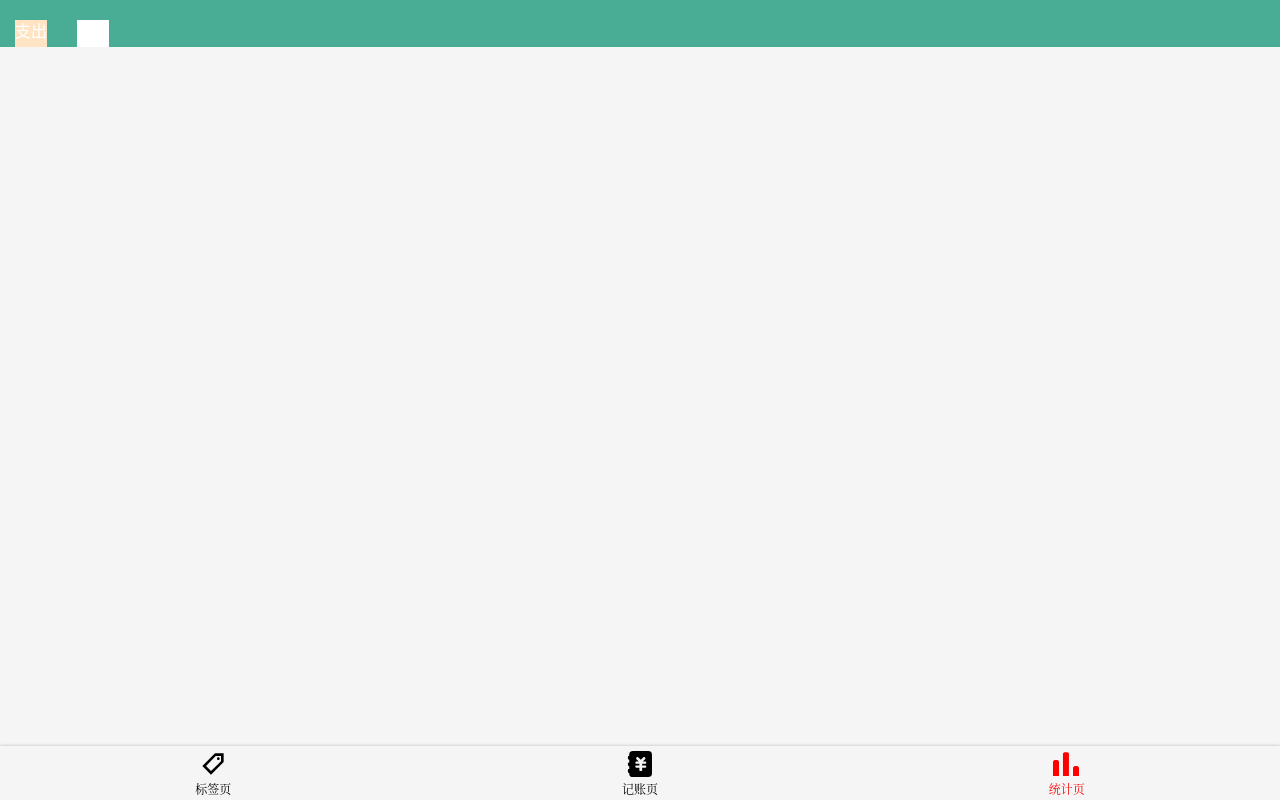
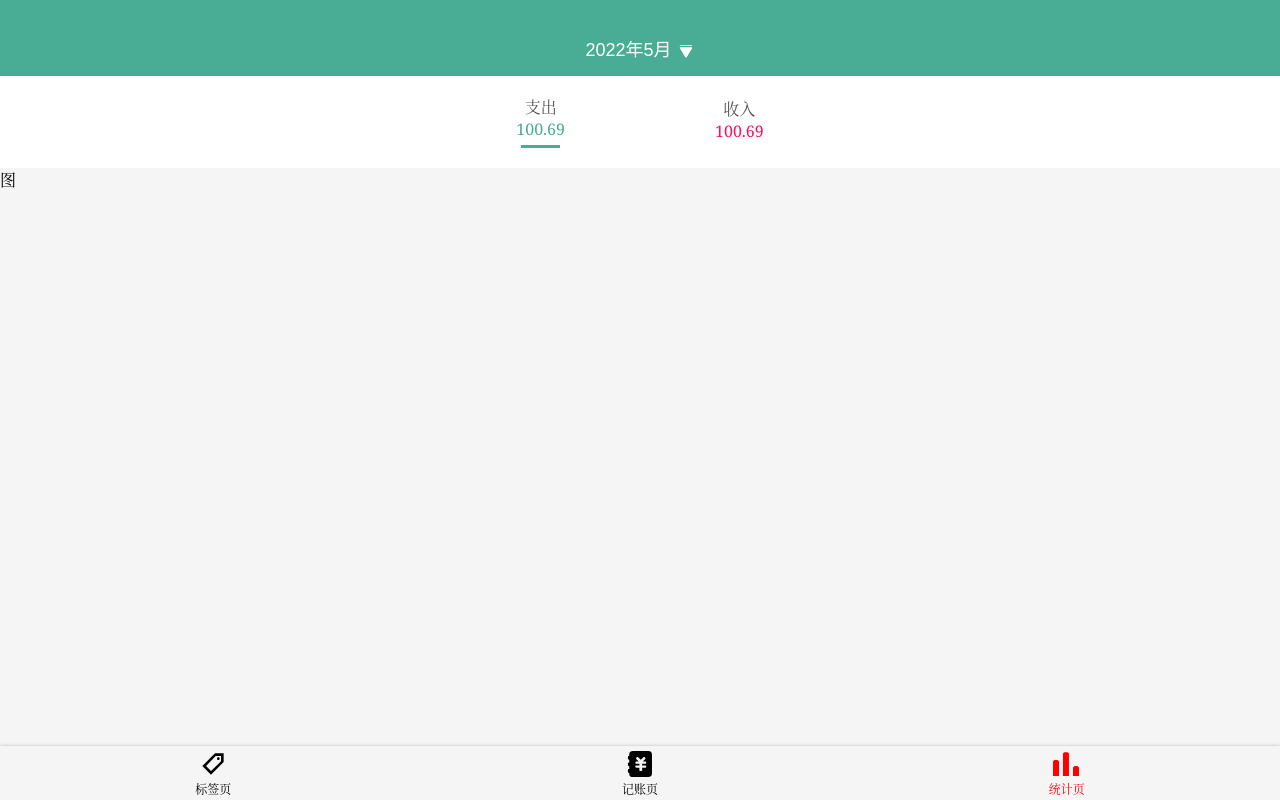
Before and after one commit to wgbcode/sky-blue-vue, a Vue app: page /#/statistics in a window 1280 px wide. Built offline with nearby package versions, Linux system fonts and the light colour scheme.

Commit message:
redesign Statistics page 1

```diff
--- a/src/components/Money/FormItem.vue
+++ b/src/components/Money/FormItem.vue
@@ -5,7 +5,7 @@
         <span class="typeName">{{ this.fieldName }}</span>
         <input
           :type="type || 'text'"
-          :value="x(value)"
+          :value="changeDateStyle(value)"
           @input="onValueChanged($event.target.value)"
           class="dateInput"
         />
@@ -38,7 +38,7 @@ export default class FormItem extends Vue {
   onValueChanged(value: string): void {
     this.$emit("update:value", value);
   }
-  x(isoString: string) {
+  changeDateStyle(isoString: string) {
     return dayjs(isoString).format("YYYY-MM-DD");
   }
 }
--- a/src/components/Tab.vue
+++ b/src/components/Tab.vue
@@ -1,13 +1,18 @@
 <template>
-  <div class="tabWrapper">
-    <ul class="tab">
+  <div :class="classPrefix ? [classPrefix] + '-tabWrapper' : 'tabWrapper'">
+    <ul :class="classPrefix ? [classPrefix] + '-tab' : 'tab'">
       <li
         v-for="item in dataSource"
         :key="item.value"
         @click="select(item)"
         :class="liClass(item)"
       >
-        {{ item.text }}
+        <span>{{ item.text }} </span>
+        <span
+          v-show="classPrefix ? true : false"
+          :class="item.value === '-' ? 'outSum' : 'inSum'"
+          >100.69</span
+        >
       </li>
     </ul>
   </div>
@@ -25,7 +30,7 @@ export default class Tab extends Vue {
   @Prop(String) readonly classPrefix?: string;
   liClass(item: DataSourceItem) {
     return {
-      [this.classPrefix + "-item-tab"]: this.classPrefix,
+      [this.classPrefix + "-li"]: this.classPrefix,
       selected: item.value === this.value,
     };
   }
@@ -50,23 +55,18 @@ export default class Tab extends Vue {
     line-height: 22px;
     font-family: $font-hei;
     display: flex;
-    padding: 20px 0 0 0;
+    justify-content: center;
+    padding: 30px 0 15px 0;
     li {
+      border: 1px solid white;
+      padding: 3px 25px;
       display: flex;
       align-items: center;
       justify-content: center;
-      position: relative;
       color: white;
-      margin: 0px 15px;
-      padding: 0 0 5px 0;
-      &.selected::after {
-        position: absolute;
-        height: 3px;
-        width: 100%;
+      &.selected {
         background: white;
-        content: "";
-        bottom: 0;
-        left: 0;
+        color: #49ad95;
       }
     }
   }
--- a/src/custom.d.ts
+++ b/src/custom.d.ts
@@ -13,12 +13,12 @@ type RecordItem = {
     notes: string;
     type: string;
     amount: number;
-    createdAt?: string;
+    createdAt: string;
 };
 type Tag = {
     id: string,
     name: string
-    icon?: string
+    icon: string
     type: "-" | "+"
 }
 type TagListModel = {
--- /dev/null
+++ b/src/lib/changeDateStyle.ts
@@ -0,0 +1,5 @@
+import dayjs from "dayjs";
+
+function
+
+export default changeDateStyle
--- a/src/views/Money.vue
+++ b/src/views/Money.vue
@@ -19,6 +19,7 @@ import Tags from "@/components/Money/Tags.vue";
 import Tab from "@/components/Tab.vue";
 import recordTypeList from "@/constants/recordTypeList";
 import NumberPad from "@/components/Money/NumberPad.vue";
+import dayjs from "dayjs";
 
 @Component({
   components: { Tags, Tab, NumberPad },
@@ -29,25 +30,32 @@ export default class Money extends Vue {
     notes: "",
     type: "-",
     amount: 0,
-    createdAt: new Date().toISOString(),
+    createdAt: dayjs(new Date().toISOString()).format("YYYY-MM-DD"),
   };
+  recordTypeList = recordTypeList;
   get recordList() {
     return this.$store.state.recordList;
   }
   get showTagList() {
     return this.$store.state.showTagList;
   }
-  recordTypeList = recordTypeList;
   created() {
     this.$store.commit("fetchTags");
     this.$store.commit("fetchRecords");
   }
   saveRecord() {
-    this.record.createdAt = new Date().toISOString();
-    this.$store.commit("createRecord", this.record);
-    this.record.notes = "";
-    this.record.createdAt = new Date().toISOString();
-    this.$store.state.selectedTagName = [];
+    if (this.record.tags.length <= 0) {
+      alert("请选择类型");
+    } else if (this.record.amount === 0) {
+      alert("请输入金额");
+    } else {
+      this.$store.commit("createRecord", this.record);
+      this.record.notes = "";
+      this.record.createdAt = dayjs(new Date().toISOString()).format(
+        "YYYY-MM-DD"
+      );
+      this.$store.state.selectedTagName = [];
+    }
   }
 }
 </script>
--- a/src/views/Statistics.vue
+++ b/src/views/Statistics.vue
@@ -1,6 +1,15 @@
 <template>
   <Layout>
+    <button @click="popPage" class="selectDate">
+      <span>2022年5月</span>
+      <Icon name="popup" />
+    </button>
+    <div class="popPage" v-show="pageValue">
+      <header>支出</header>
+      <div>1111</div>
+    </div>
     <Tab class-prefix="type" :data-source="recordTypeList" :value.sync="type" />
+    <div>图</div>
     <ol class="records" v-if="result.length !== {}">
       <li v-for="group in result" :key="group.id">
         <h3 class="title">{{ beautify(group.title) }}</h3>
@@ -29,6 +38,7 @@ import clone from "@/lib/clone";
   components: { Tab, Layout },
 })
 export default class Statistics extends Vue {
+  pageValue = false;
   type = "-";
   recordTypeList = recordTypeList;
   get recordList() {
@@ -69,23 +79,82 @@ export default class Statistics extends Vue {
   created() {
     this.$store.commit("fetchRecords");
   }
+  popPage() {
+    this.pageValue = true;
+  }
 }
 </script>
 
 <style lang="scss" scoped>
-::v-deep .type-item-tab {
+.selectDate {
+  background: #49ad95;
+  font-size: 18px;
+  padding: 35px 0 15px 0;
+  border: none;
+  color: white;
+  z-index: 1;
+  span {
+    padding-right: 5px;
+  }
+  .icon {
+    color: white;
+    height: 15px;
+  }
+}
+.popPage {
+  position: relative;
+  header {
+    position: absolute;
+    left: 0;
+    top: 0;
+    height: 200px;
+    width: 100%;
+    background: yellow;
+    z-index: 1;
+  }
+  div {
+    position: fixed;
+    top: 0;
+    width: 100%;
+    height: 100%;
+    background: rgba(0, 0, 0, 0.5);
+  }
+}
+::v-deep .type-tabWrapper {
   background: white;
-  &.selected {
-    background: bisque;
-    &::after {
-      display: none;
+  color: #535152;
+  .type-tab {
+    font-size: 16px;
+    line-height: 22px;
+    display: flex;
+    justify-content: center;
+    padding: 20px 0 20px 0;
+    .type-li {
+      padding: 0px 75px;
+      display: flex;
+      align-items: center;
+      justify-content: center;
+      flex-direction: column;
+      .outSum {
+        color: #49ad95;
+        padding: 0 0 5px 0;
+      }
+      .inSum {
+        color: #f71061;
+        padding: 0 0 5px 0;
+      }
+      &.selected::after {
+        display: block;
+        content: "";
+        clear: both;
+        background: #49ad95;
+        height: 3px;
+        width: 80%;
+      }
     }
   }
 }
-::v-deep .interval-item-tab {
-  background: white;
-  height: 48px;
-}
+
 .title {
   font-size: 17px;
   line-height: 22px;
```
Also changed, not shown: src/assets/Icons/popup.svg (added).
